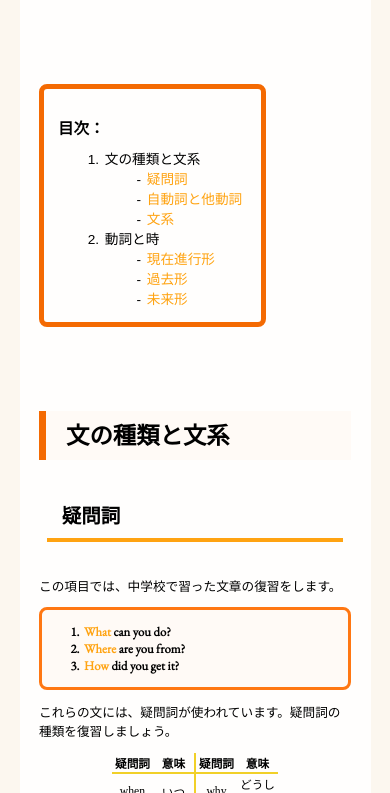
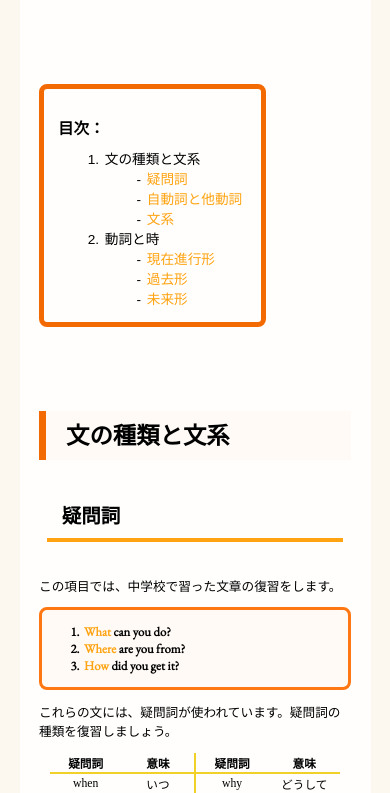
Before and after one commit to Zero-Mirror90/class-note, a plain HTML site: page index.html in a window 390 px wide. Shown: the part 51-844 px from the top of the page. Drawn offline with nearby package versions, Linux system fonts and the light colour scheme; a web font is replaced by a local one.

Commit message:
Update style.css

```diff
--- a/style.css
+++ b/style.css
@@ -158,6 +158,9 @@ p{
 table{
     font-size: 3vw;
 }
+th,td{
+    width: 18vw;
+}
 }
 
 .copy-right{
```
